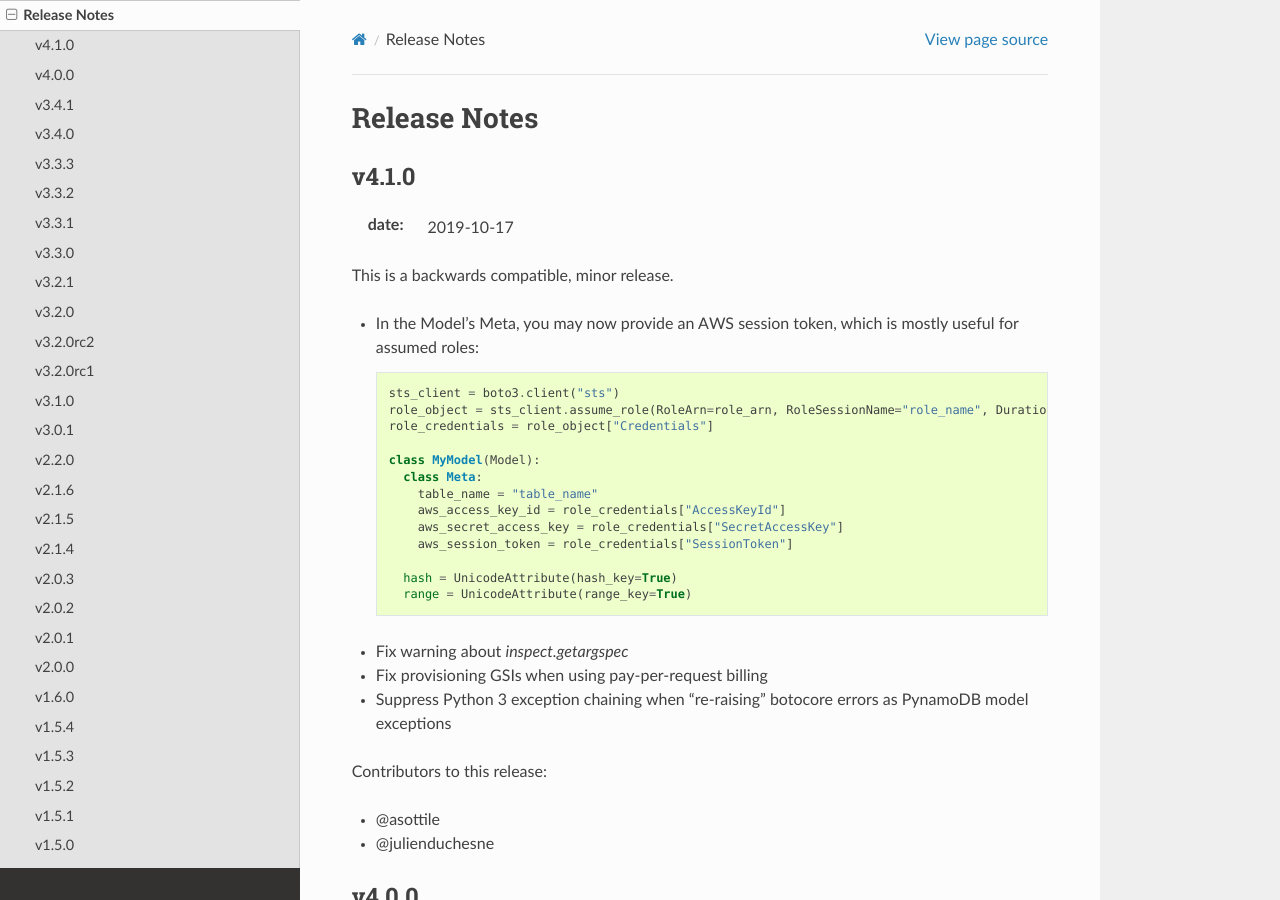
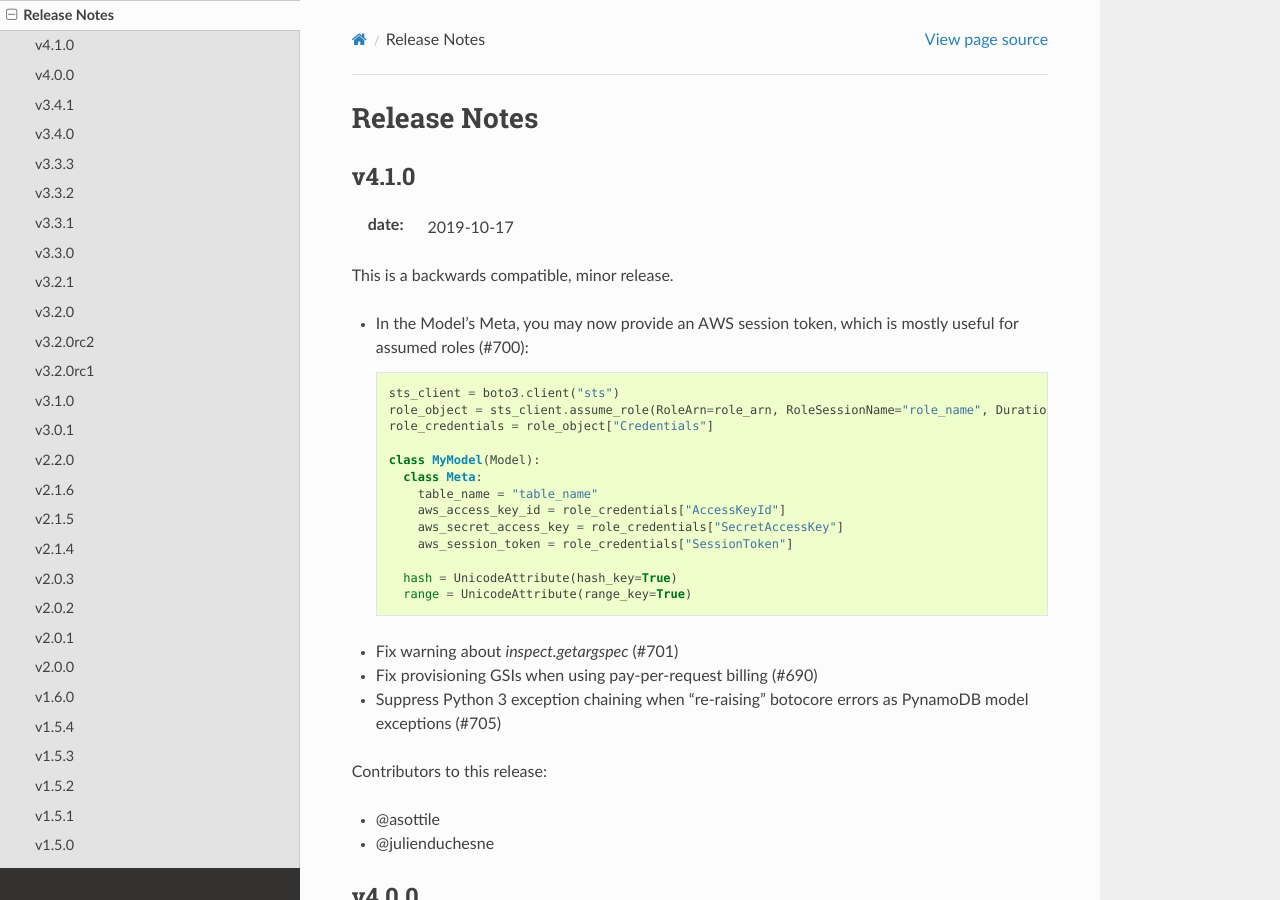
Before and after one commit to pynamodb/PynamoDB, a Sphinx documentation site: the page built from docs/release_notes.rst, in a window 1280 px wide and 900 px high. Built offline with Sphinx 7.4.7 and the Read the Docs theme 2.0.0, drawn with Linux system fonts in a browser that asks for light colours.

Commit message:
PR numbers

```diff
--- a/docs/release_notes.rst
+++ b/docs/release_notes.rst
@@ -8,7 +8,7 @@ v4.1.0
 
 This is a backwards compatible, minor release.
 
-* In the Model's Meta, you may now provide an AWS session token, which is mostly useful for assumed roles::
+* In the Model's Meta, you may now provide an AWS session token, which is mostly useful for assumed roles (#700)::
 
     sts_client = boto3.client("sts")
     role_object = sts_client.assume_role(RoleArn=role_arn, RoleSessionName="role_name", DurationSeconds=BOTO3_CLIENT_DURATION)
@@ -24,9 +24,9 @@ This is a backwards compatible, minor release.
       hash = UnicodeAttribute(hash_key=True)
       range = UnicodeAttribute(range_key=True)
 
-* Fix warning about `inspect.getargspec`
-* Fix provisioning GSIs when using pay-per-request billing
-* Suppress Python 3 exception chaining when "re-raising" botocore errors as PynamoDB model exceptions
+* Fix warning about `inspect.getargspec` (#701)
+* Fix provisioning GSIs when using pay-per-request billing (#690)
+* Suppress Python 3 exception chaining when "re-raising" botocore errors as PynamoDB model exceptions (#705)
 
 Contributors to this release:
 
```
